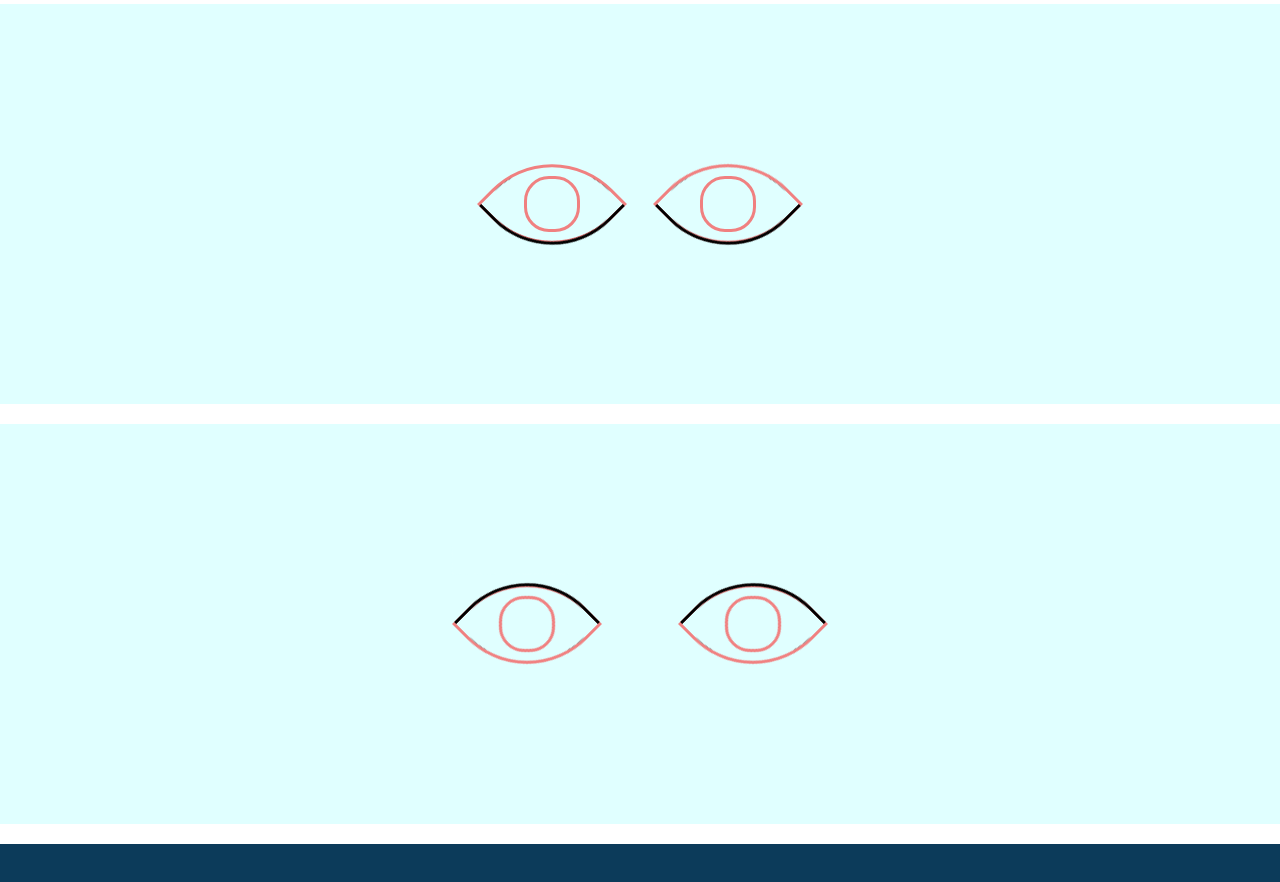
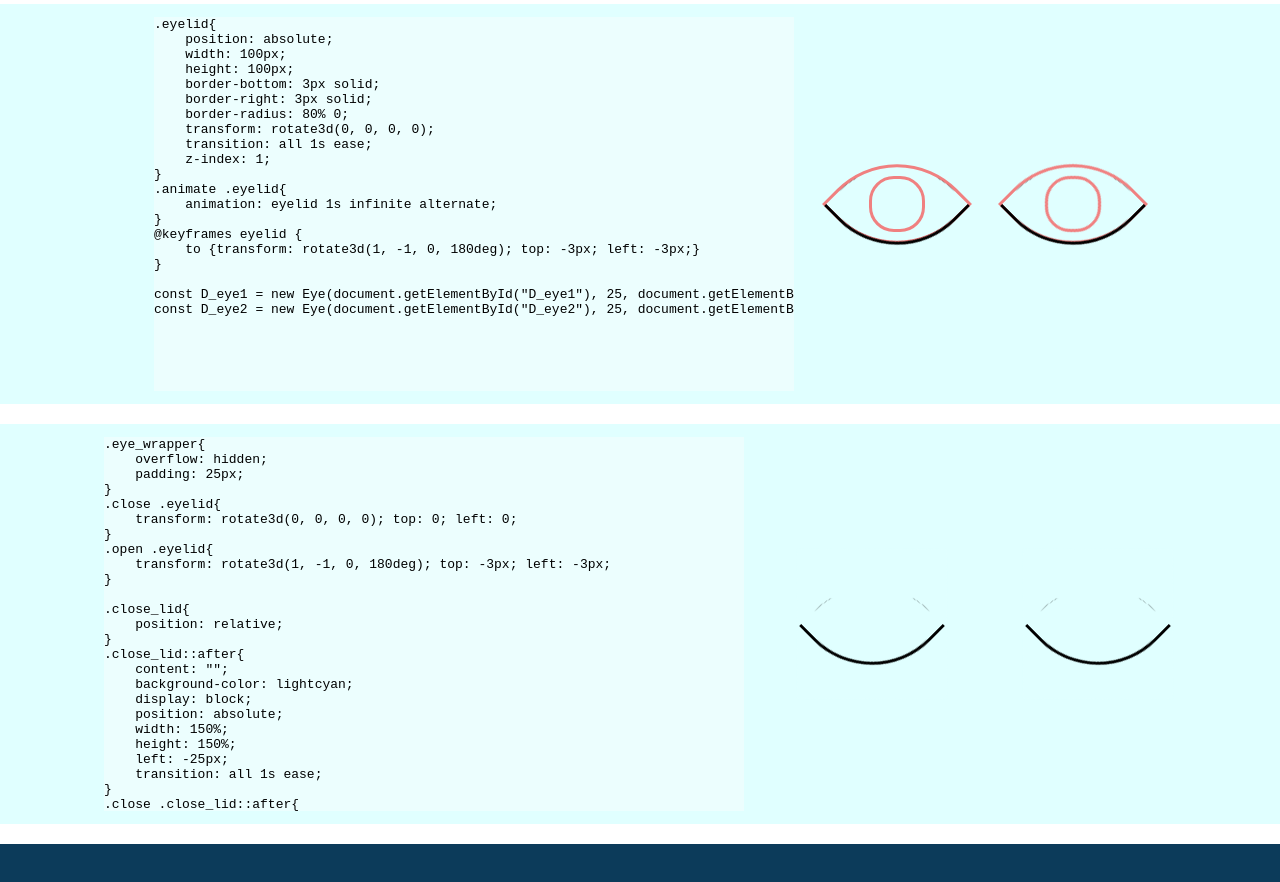
Before and after one commit to KolacekF/Eyes, a plain HTML site: page index.html in a window 1280 px wide. Shown: the part 856-1738 px from the top of the page. Drawn offline with Linux system fonts and the light colour scheme.

Commit message:
demo ready

```diff
--- a/eye.js
+++ b/eye.js
@@ -1,14 +1,12 @@
 class Eye{
-    constructor(border, eyelid, pupil, debuging = false){
-        document.addEventListener("mousemove", (e)=>(this.handleMouseMove(e, this))); //mousemove moves the pupil
-        document.addEventListener("touchmove", (e)=>(this.handleMouseMove(e.touches[0], this))); //touchmove moves the pupil, because of multitouch its hold in array .touches
-        document.addEventListener("resize", ()=>(this.updateLocation(this))); //resize changes the window size
-        document.addEventListener("scroll", ()=>(this.updateLocation(this)));//scroll changes position relative to mouse
-
+    constructor(border, eyelid, pupil, container = false, debuging = false){
         this.border = border; //html element node
         this.pupil = pupil; //html element node
+        this.container = container; //html element node - top parent with classes that drive the eylid motion
 
         this.eyelid = eyelid; //circle in px
+        this.interval = false; //this.interval for setInterval()
+        this.hover = false; //value that keeps record, if mouse is hovering over the eye
 
         this.center = {}; //center of the border element - position in absolute px //gets updated by updateLocation()
         this.windowSize = {}; //size of browser window //gets updated by updateLocation()
@@ -19,9 +17,58 @@
             this.debugingOn();
         }
 
+        this.start();
+    }
+    start(){
+        document.addEventListener("mousemove", (e)=>(this.handleMouseMove(e, this))); //mousemove moves the pupil
+        document.addEventListener("touchmove", (e)=>(this.handleMouseMove(e.touches[0], this))); //touchmove moves the pupil, because of multitouch its hold in array .touches
+        document.addEventListener("resize", ()=>(this.updateLocation(this))); //resize changes the window size
+        document.addEventListener("scroll", ()=>(this.updateLocation(this)));//scroll changes position relative to mouse
+
+        if (this.container){ //if top parent exists
+            console.log("added-1");
+            //this.pupil.addEventListener("mouseover", ()=>{alert("alert"); this.blink()});
+            this.container.addEventListener("mouseenter", ()=>{this.closeEye(); this.hover = true;});
+            this.container.addEventListener("mouseleave", ()=>{this.openEye(); this.hover = false;});
+        }
+
         this.styling();
 
         this.updateLocation(); //run once on init to fill other this. values, then by eventTrigger resize | scroll
+
+        if(this.container) { //only if eye has super parent that moves the eyelid
+            this.openEye();
+            this.startInterval();
+        }
+    }
+    startInterval(){
+        const wrapper = () => {
+            setTimeout(() => {
+                this.closeEye();
+                setTimeout(() => {
+                    this.openEye();
+                    return setTimeout(wrapper, 5000);
+                }, 1000);
+            }, 5000);
+        }
+        wrapper();
+    }
+    stopInterval(){
+        clearInterval(this.interval);
+    }
+    blink(){
+        this.container.classList.toggle("open");
+        this.container.classList.toggle("close");
+    }
+    openEye(){
+        console.log("openEye", this);
+        this.container.classList.remove("close");
+        this.container.classList.add("open");
+    }
+    closeEye(){
+        console.log("closeeye");
+        this.container.classList.remove("open");
+        this.container.classList.add("close");
     }
     updateLocation(eyeClassInstance = this){ //eyeClassInstance server as this, but because of handler on document, it needs to be like this
         let elemRect = this.border.getBoundingClientRect();
--- a/index.html
+++ b/index.html
@@ -52,13 +52,49 @@
                 border-right: 3px solid;
                 border-radius: 80% 0;
                 transform: rotate3d(0, 0, 0, 0);
+                transition: all 1s ease;
+                z-index: 1;
+            }
+
+            .animate .eyelid{
                 animation: eyelid 1s infinite alternate;
             }
             @keyframes eyelid {
                 to {transform: rotate3d(1, -1, 0, 180deg); top: -3px; left: -3px;}
             }
+
+            .eye_wrapper{
+                overflow: hidden;
+                padding: 25px;
+            }
+            .close .eyelid{
+                transform: rotate3d(0, 0, 0, 0); top: 0; left: 0;
+            }
+            .open .eyelid{
+                transform: rotate3d(1, -1, 0, 180deg); top: -3px; left: -3px;
+            }
+
+            .close_lid{
+                position: relative;
+            }
+            .close_lid::after{
+                content: "";
+                background-color: lightcyan;
+                display: block;
+                position: absolute;
+                width: 150%;
+                height: 150%;
+                left: -25px;
+                transition: all 1s ease;
+            }
+            .close .close_lid::after{
+                top: -25%;
+            }
+            .open .close_lid::after{
+                top: -150%;
+            }
         </style>
-        <style>
+        <!--<style>
             #test .eye_wrapper{
                 overflow: hidden;
                 padding: 25px;
@@ -96,7 +132,7 @@
             #test.close .close_lid::after{
                 top: -150%;
             }
-        </style>
+        </style>-->
         <style>
             #eye_box{
                 width: 100px;
@@ -207,7 +243,29 @@
         </div>
 
         <div class="section">
-            <div class="container" style="gap: 70px;">
+            <pre>
+.eyelid{
+    position: absolute;
+    width: 100px;
+    height: 100px;
+    border-bottom: 3px solid;
+    border-right: 3px solid;
+    border-radius: 80% 0;
+    transform: rotate3d(0, 0, 0, 0);
+    transition: all 1s ease;
+    z-index: 1;
+}
+.animate .eyelid{
+    animation: eyelid 1s infinite alternate;
+}
+@keyframes eyelid {
+    to {transform: rotate3d(1, -1, 0, 180deg); top: -3px; left: -3px;}
+}
+
+const D_eye1 = new Eye(document.getElementById("D_eye1"), 25, document.getElementById("D_pupil1"));
+const D_eye2 = new Eye(document.getElementById("D_eye2"), 25, document.getElementById("D_pupil2"));
+            </pre>
+            <div class="container animate" style="gap: 70px;">
                 <div class="edges">
                     <div class="eyelid"></div>
                     <div id="D_eye1" class="eye" style="transform: rotate(-45deg);">
@@ -226,8 +284,43 @@
         </div>
 
         <div class="section">
-            <div id="test" class="container close" style="gap: 70px;">
-                <div class="eye_wrapper">
+            <pre>
+.eye_wrapper{
+    overflow: hidden;
+    padding: 25px;
+}
+.close .eyelid{
+    transform: rotate3d(0, 0, 0, 0); top: 0; left: 0;
+}
+.open .eyelid{
+    transform: rotate3d(1, -1, 0, 180deg); top: -3px; left: -3px;
+}
+
+.close_lid{
+    position: relative;
+}
+.close_lid::after{
+    content: "";
+    background-color: lightcyan;
+    display: block;
+    position: absolute;
+    width: 150%;
+    height: 150%;
+    left: -25px;
+    transition: all 1s ease;
+}
+.close .close_lid::after{
+    top: -25%;
+}
+.open .close_lid::after{
+    top: -150%;
+}
+
+const E_eye1 = new Eye(document.getElementById("E_eye1"), 25, document.getElementById("E_pupil1"), document.getElementById("wrapper_A"));
+const E_eye2 = new Eye(document.getElementById("E_eye2"), 25, document.getElementById("E_pupil2"), document.getElementById("wrapper_B"));
+            </pre>
+            <div id="final" class="container" style="gap: 70px;">
+                <div id="wrapper_A" class="eye_wrapper close">
                     <div class="edges">
                         <div class="eyelid"></div>
                         <div class="close_lid" style="transform: rotate(-45deg);">
@@ -237,7 +330,7 @@
                         </div>
                     </div>
                 </div>
-                <div class="eye_wrapper">
+                <div id="wrapper_B" class="eye_wrapper close">
                     <div class="edges">
                         <div class="eyelid"></div>
                         <div class="close_lid" style="transform: rotate(-45deg);">
@@ -265,25 +358,25 @@
         <script type="module">
             import Eye from "./eye.js";
 
-            const A_eye1 = new Eye(document.getElementById("A_eye1"), 25, document.getElementById("A_pupil1"), true);
+            const A_eye1 = new Eye(document.getElementById("A_eye1"), 25, document.getElementById("A_pupil1"), false, true);
             const A_eye2 = new Eye(document.getElementById("A_eye2"), 25, document.getElementById("A_pupil2"));
 
-            const C_eye1 = new Eye(document.getElementById("C_eye1"), 25, document.getElementById("C_pupil1"), true);
+            const C_eye1 = new Eye(document.getElementById("C_eye1"), 25, document.getElementById("C_pupil1"), false, true);
             const C_eye2 = new Eye(document.getElementById("C_eye2"), 25, document.getElementById("C_pupil2"));
 
             const D_eye1 = new Eye(document.getElementById("D_eye1"), 25, document.getElementById("D_pupil1"));
             const D_eye2 = new Eye(document.getElementById("D_eye2"), 25, document.getElementById("D_pupil2"));
 
-            const E_eye1 = new Eye(document.getElementById("E_eye1"), 25, document.getElementById("E_pupil1"));
-            const E_eye2 = new Eye(document.getElementById("E_eye2"), 25, document.getElementById("E_pupil2"));
+            const E_eye1 = new Eye(document.getElementById("E_eye1"), 25, document.getElementById("E_pupil1"), document.getElementById("wrapper_A"));
+            const E_eye2 = new Eye(document.getElementById("E_eye2"), 25, document.getElementById("E_pupil2"), document.getElementById("wrapper_B"));
 
-            const fd_eye1 = new Eye(document.getElementById("fd_eye1"), 25, document.getElementById("fd_pupil1"), true);
+            const fd_eye1 = new Eye(document.getElementById("fd_eye1"), 25, document.getElementById("fd_pupil1"), false, true);
             const fd_eye2 = new Eye(document.getElementById("fd_eye2"), 25, document.getElementById("fd_pupil2"));
 
-            setInterval(() => {
-                document.getElementById("test").classList.toggle("open");
-                document.getElementById("test").classList.toggle("close");
-            }, 7000);
+            //setInterval(() => {
+            //    document.getElementById("final").classList.toggle("open");
+            //    document.getElementById("final").classList.toggle("close");
+            //}, 3000);
         </script>
     </body>
 </html>
```
